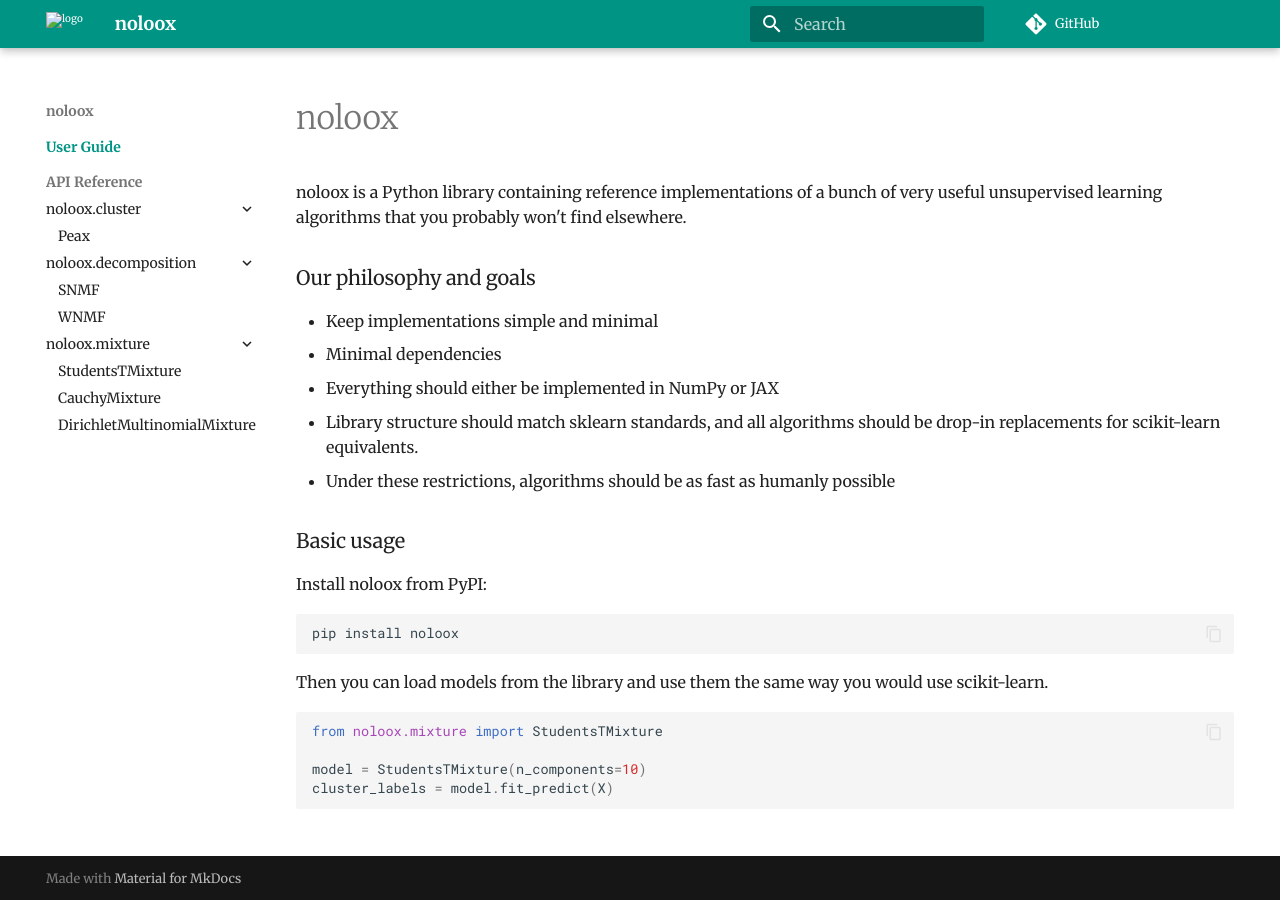
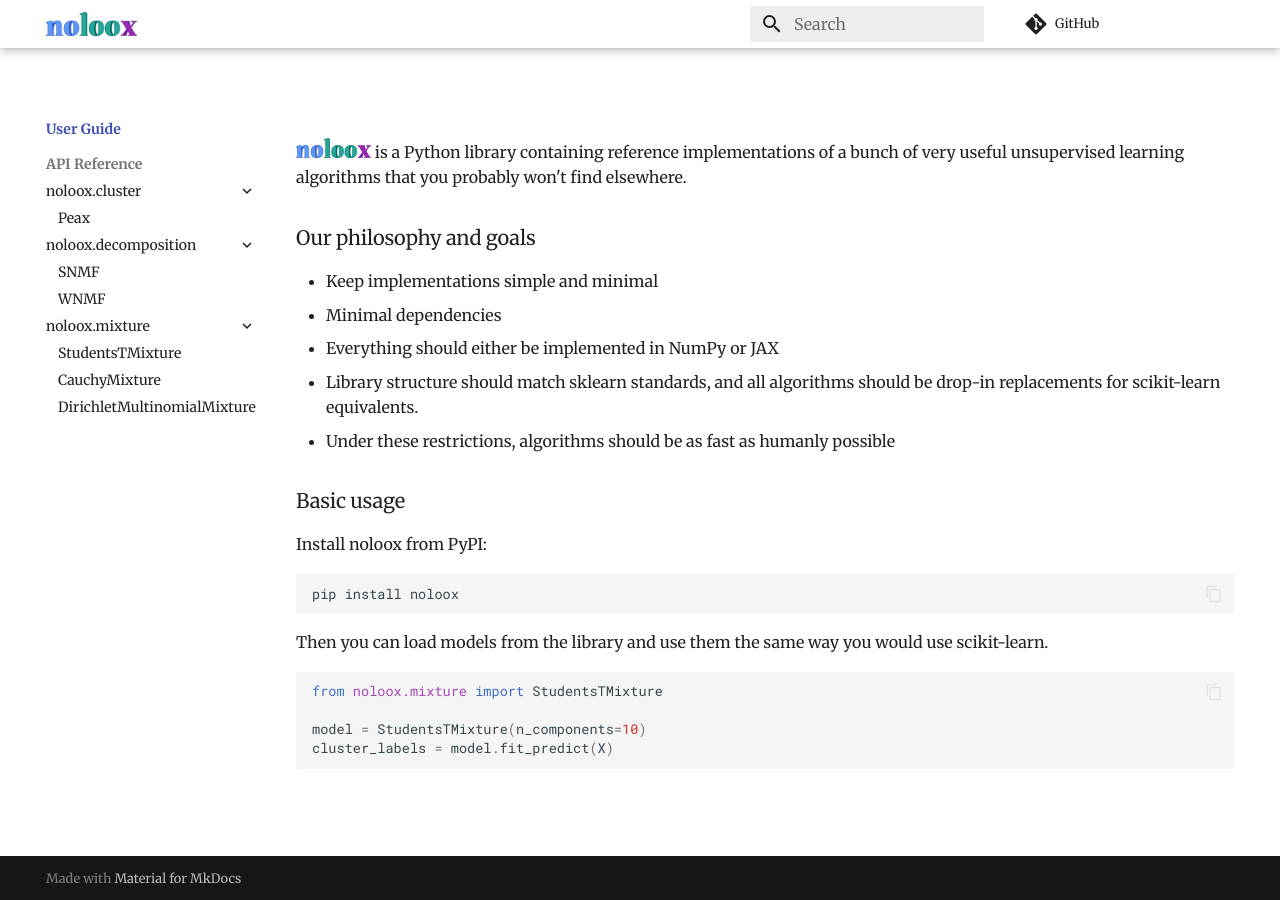
Before and after one commit to x-tabdeveloping/noloox, an MkDocs documentation site: the page built from docs/index.md, in a window 1280 px wide. Built offline with MkDocs 1.6.1 and Material for MkDocs 9.7.7, drawn with Linux system fonts in a browser that asks for light colours; comment, search, counter and statistics services are not loaded.

Commit message:
Added logo

```diff
--- a/docs/index.md
+++ b/docs/index.md
@@ -1,7 +1,7 @@
 
-# noloox
+#
 
-noloox is a Python library containing reference implementations of a bunch of very useful unsupervised learning algorithms that you probably won't find elsewhere.
+<img src="images/icon.png" width="75px"></img> is a Python library containing reference implementations of a bunch of very useful unsupervised learning algorithms that you probably won't find elsewhere.
 
 ### Our philosophy and goals
 
--- a/mkdocs.yml
+++ b/mkdocs.yml
@@ -1,4 +1,4 @@
-site_name: noloox
+site_name: ''
 site_description: 'Unsupervised algorithms you will need one day.'
 repo_url: https://github.com/x-tabdeveloping/noloox
 nav:
@@ -16,12 +16,12 @@
       - DirichletMultinomialMixture: DirichletMultinomialMixture.md
 theme:
   name: material
-  logo: images/logo.svg
+  logo: images/icon.png
   font:
     text: Merriweather
   navigation_depth: 3
   palette:
-    primary: teal
+    primary: white
   features:
       - toc.integrate
       - navigation.sections
```
Also changed, not shown: docs/images/icon.png (added), docs/images/logo.svg (added).
